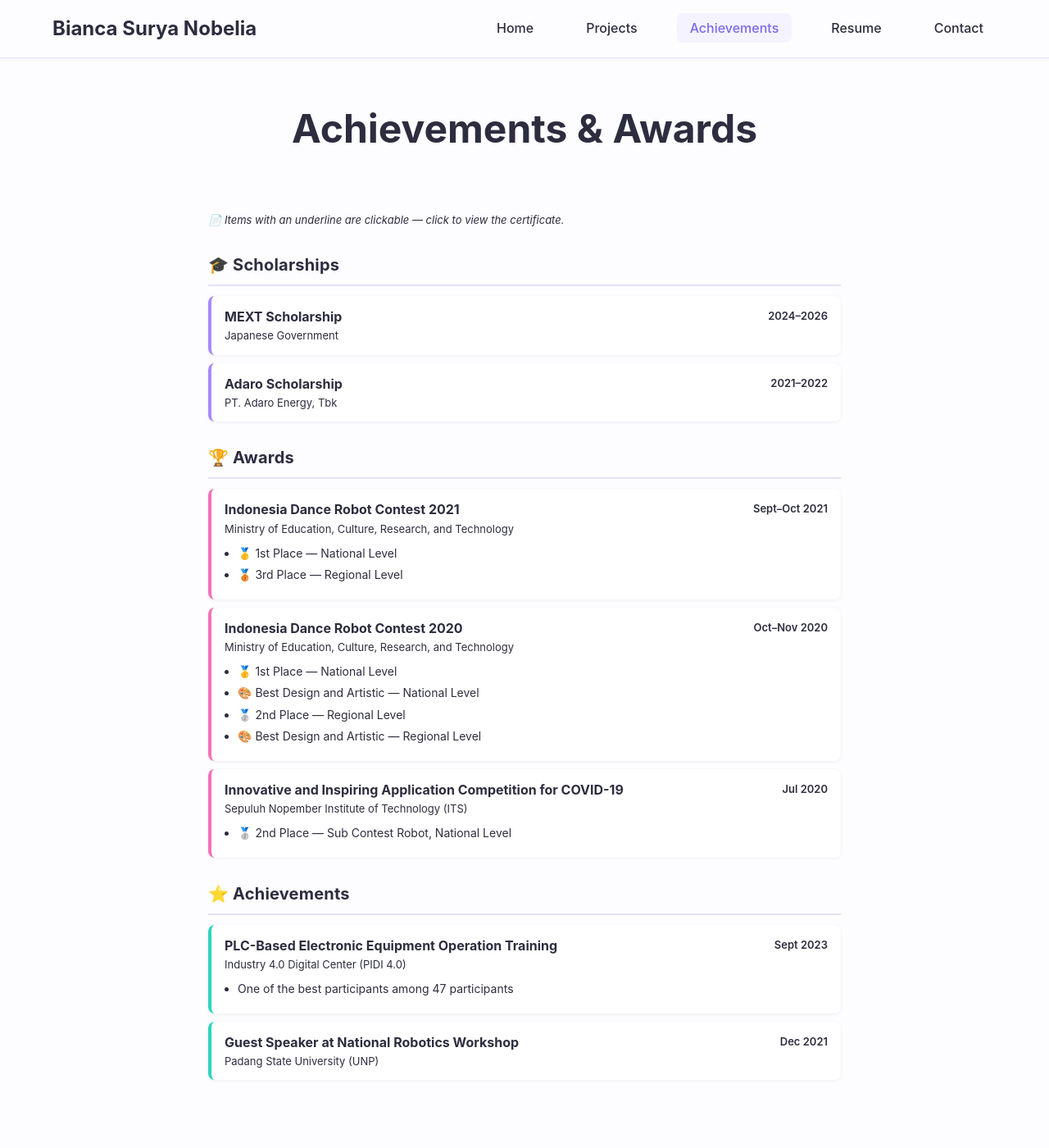
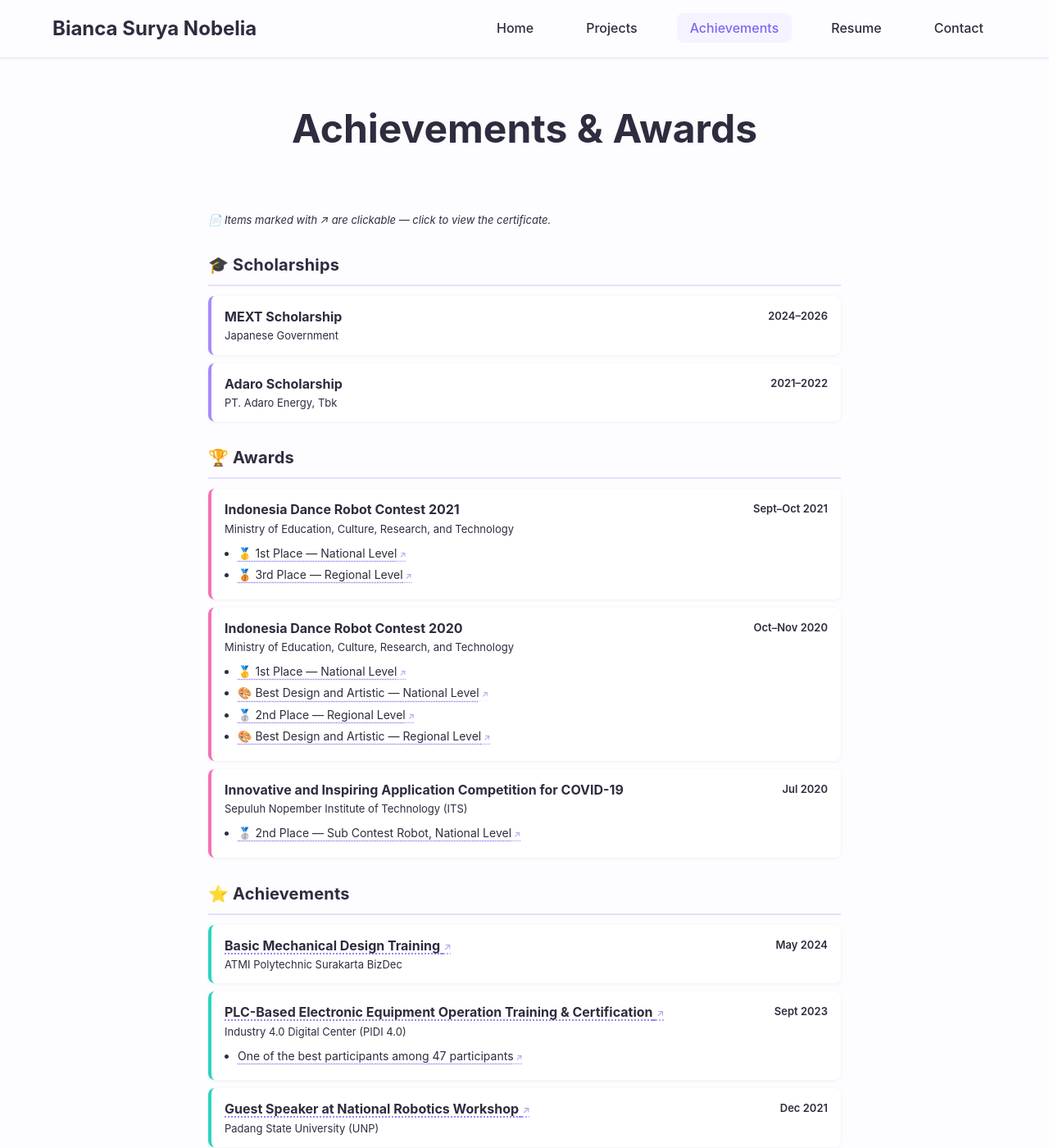
Before and after one commit to BiancaNobelia/biancanobelia.github.io, a Jekyll site: the page built from achievements.md, in a window 1280 px wide and 1400 px high. Shown: the whole window at 82% size. Built offline with Jekyll 4.4.1, drawn with Linux system fonts in a browser that asks for light colours.

```diff
--- a/achievements.md
+++ b/achievements.md
@@ -7,7 +7,7 @@ permalink: /achievements/
 
 <div class="achievements">
 
-  <p class="ach-note">📄 Items with an underline are clickable — click to view the certificate.</p>
+  <p class="ach-note">📄 Items marked with ↗ are clickable — click to view the certificate.</p>
 
   <!-- ===================== -->
   <!-- SCHOLARSHIPS SECTION  -->
@@ -92,8 +92,20 @@ permalink: /achievements/
   <div class="ach-item ach-achievement">
     <div class="ach-head">
       <div class="ach-title">
+        <a class="ach-link-title" href="https://drive.google.com/file/d/1xNM8dSif6OGG4T1Qi6UEAT_gV4-D9_20/view?usp=sharing" target="_blank" rel="noopener">
+          <b>Basic Mechanical Design Training</b>
+        </a>
+        <div class="ach-org">ATMI Polytechnic Surakarta BizDec</div>
+      </div>
+      <div class="ach-date">May 2024</div>
+    </div>
+  </div>
+
+  <div class="ach-item ach-achievement">
+    <div class="ach-head">
+      <div class="ach-title">
         <a class="ach-link-title" href="https://drive.google.com/file/d/1eOLVvta4I-ZEHwXhNI67SAmTudaXsAVG/view?usp=sharing" target="_blank" rel="noopener">
-          <b>PLC-Based Electronic Equipment Operation Training</b>
+          <b>PLC-Based Electronic Equipment Operation Training & Certification</b>
         </a>
         <div class="ach-org">Industry 4.0 Digital Center (PIDI 4.0)</div>
       </div>
--- a/assets/css/style.css
+++ b/assets/css/style.css
@@ -1086,24 +1086,42 @@ a:hover {
 
 .ach-link-title {
   color: inherit;
-  text-decoration: none;
+  text-decoration: underline;
+  text-decoration-style: dotted;
+  text-decoration-color: var(--primary-color);
+  text-underline-offset: 4px;
+}
+
+.ach-link-title::after {
+  content: ' ↗';
+  font-size: 0.75em;
+  color: var(--primary-color);
+  opacity: 0.7;
 }
 
 .ach-link-title:hover {
   color: var(--primary-color);
-  text-decoration: underline;
-  text-underline-offset: 3px;
+  text-decoration-style: solid;
 }
 
 .ach-bullet-link {
   color: inherit;
-  text-decoration: none;
+  text-decoration: underline;
+  text-decoration-style: dotted;
+  text-decoration-color: var(--primary-color);
+  text-underline-offset: 4px;
+}
+
+.ach-bullet-link::after {
+  content: ' ↗';
+  font-size: 0.75em;
+  color: var(--primary-color);
+  opacity: 0.7;
 }
 
 .ach-bullet-link:hover {
   color: var(--primary-color);
-  text-decoration: underline;
-  text-underline-offset: 3px;
+  text-decoration-style: solid;
 }
 
 .ach-note {
```
Also changed, not shown: contact.md (+3 -3 lines), resume.md (+21 -23 lines), 5 other files.
